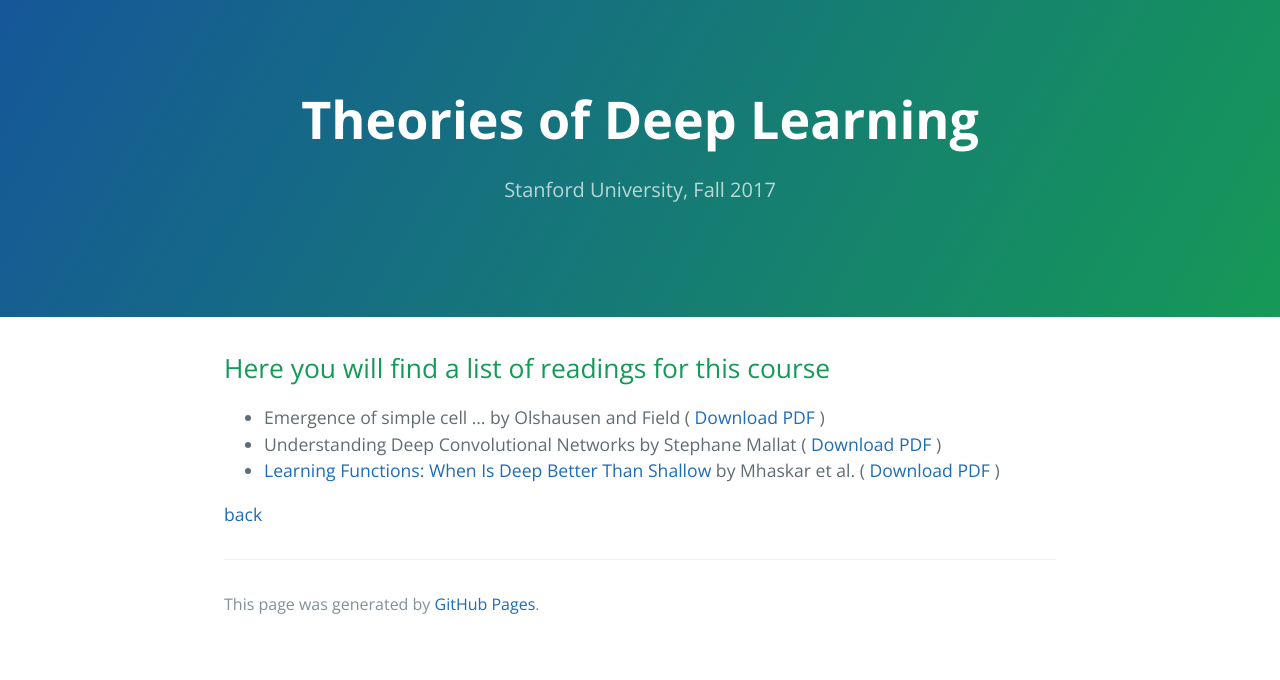
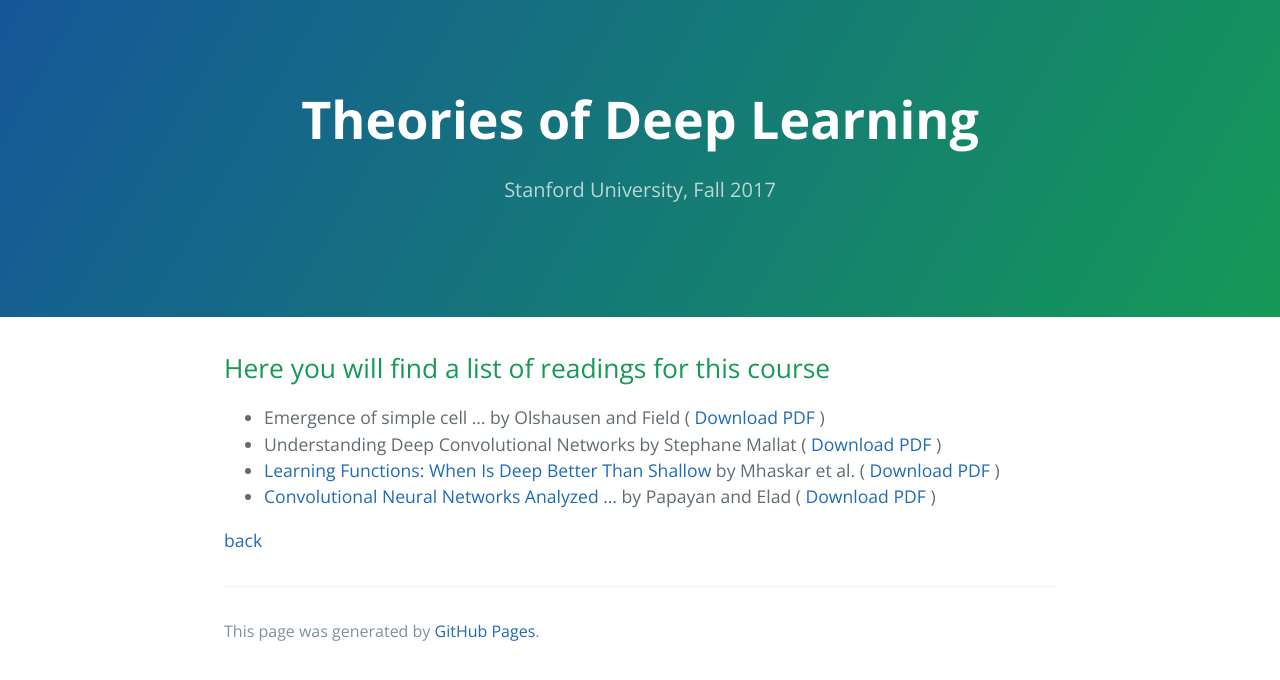
Before and after one commit to stats385/stats385.github.io, a Jekyll site: the page built from readings.md, in a window 1280 px wide. Shown: the top 680 px of the page. Built offline with Jekyll 4.4.1, drawn with Linux system fonts in a browser that asks for light colours; the repository's description, which GitHub fills in, is left out; our own code applies the rules of GitHub Pages for plain Markdown files.

Commit message:
add readings

```diff
--- a/readings.md
+++ b/readings.md
@@ -7,6 +7,6 @@ layout: default
 * Emergence of simple cell ... by Olshausen and Field ( [Download PDF](https://courses.cs.washington.edu/courses/cse528/11sp/Olshausen-nature-paper.pdf) )
 * Understanding Deep Convolutional Networks by Stephane Mallat ( [Download PDF](https://arxiv.org/pdf/1601.04920.pdf) )
 * [Learning Functions: When Is Deep Better Than Shallow](https://arxiv.org/abs/1603.00988) by Mhaskar et al. ( [Download PDF](https://arxiv.org/pdf/1603.00988.pdf) )
-
+* [Convolutional Neural Networks Analyzed ...](https://arxiv.org/abs/1607.08194) by Papayan and Elad ( [Download PDF](https://arxiv.org/pdf/1607.08194.pdf) )
 
 [back](./)
```
